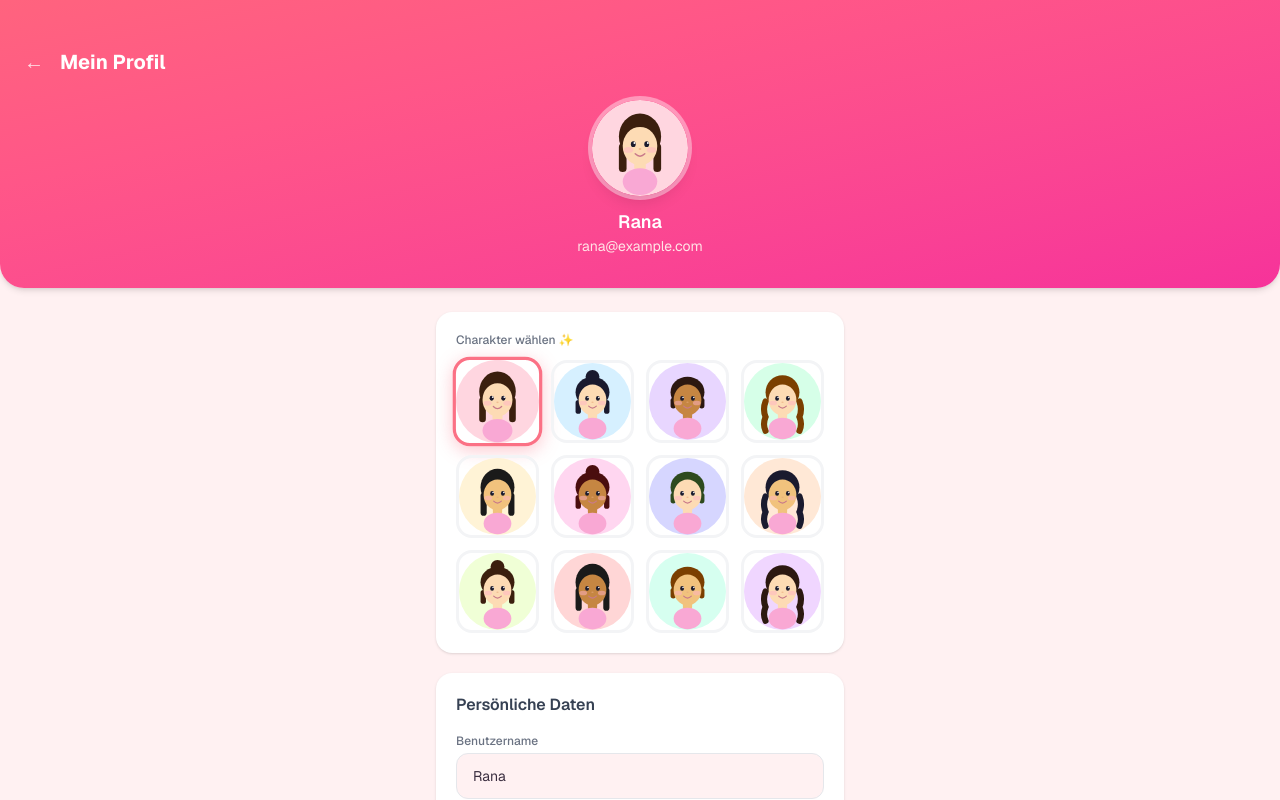
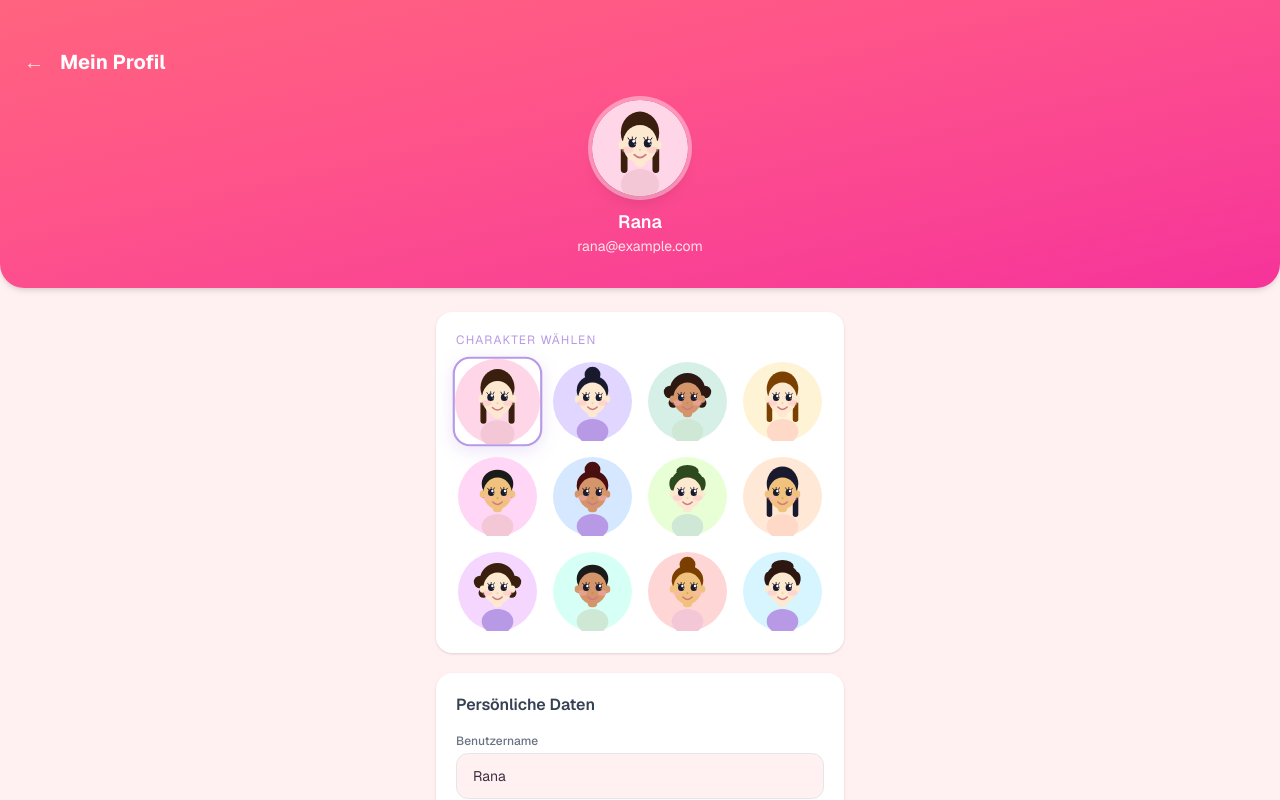
Before and after one commit to ranakarimzadeh22-debug/Luma, a Next.js app: page /profile in a window 1280 px wide. Shown: the top 800 px of the page. Built offline with nearby package versions, Linux system fonts and the light colour scheme.

Commit message:
feat: neue cute minimale Avatare mit Wimpern, großen Augen und Pastell-Tops

```diff
--- a/src/app/profile/page.tsx
+++ b/src/app/profile/page.tsx
@@ -32,7 +32,7 @@ export default function ProfilePage() {
         {/* Avatar */}
         <div className="flex flex-col items-center mt-6">
           <div className="w-24 h-24 rounded-full overflow-hidden shadow-lg ring-4 ring-white/40">
-            {(() => { const a = avatarList.find(x => x.id === avatar) ?? avatarList[0]; return <AvatarSVG bg={a.bg} skin={a.skin} hair={a.hair} hairStyle={a.hairStyle} />; })()}
+            {(() => { const a = avatarList.find(x => x.id === avatar) ?? avatarList[0]; return <AvatarSVG bg={a.bg} skin={a.skin} hair={a.hair} hairStyle={a.hairStyle} top={a.top} />; })()}
           </div>
           <p className="text-white font-semibold mt-3 text-lg">{profile.name}</p>
           <p className="text-rose-100 text-sm">{profile.email}</p>
--- a/src/components/AvatarPicker.tsx
+++ b/src/components/AvatarPicker.tsx
@@ -6,114 +6,130 @@ interface AvatarPickerProps {
 }
 
 export const avatarList = [
-  { id: "a1", bg: "#ffd6e0", skin: "#FDDBB4", hair: "#3b1f0e", hairStyle: "long" },
-  { id: "a2", bg: "#d6f0ff", skin: "#FDDBB4", hair: "#1a1a2e", hairStyle: "bun" },
-  { id: "a3", bg: "#e8d6ff", skin: "#c68642", hair: "#2c1810", hairStyle: "short" },
-  { id: "a4", bg: "#d6ffe8", skin: "#FDDBB4", hair: "#7b3f00", hairStyle: "wavy" },
-  { id: "a5", bg: "#fff3d6", skin: "#f1c27d", hair: "#1a1a1a", hairStyle: "long" },
-  { id: "a6", bg: "#ffd6f0", skin: "#c68642", hair: "#4a0e0e", hairStyle: "bun" },
-  { id: "a7", bg: "#d6d6ff", skin: "#FDDBB4", hair: "#2d4a1e", hairStyle: "short" },
-  { id: "a8", bg: "#ffe8d6", skin: "#f1c27d", hair: "#1a1a2e", hairStyle: "wavy" },
-  { id: "a9", bg: "#f0ffd6", skin: "#FDDBB4", hair: "#3b1f0e", hairStyle: "bun" },
-  { id: "a10", bg: "#ffd6d6", skin: "#c68642", hair: "#1a1a1a", hairStyle: "long" },
-  { id: "a11", bg: "#d6fff0", skin: "#f1c27d", hair: "#7b3f00", hairStyle: "short" },
-  { id: "a12", bg: "#f0d6ff", skin: "#FDDBB4", hair: "#2c1810", hairStyle: "wavy" },
+  { id: "a1",  bg: "#ffd6e8", skin: "#fde8d0", hair: "#3b1f0e", hairStyle: "long",  top: "#f4c7d7" },
+  { id: "a2",  bg: "#e0d6ff", skin: "#fde8d0", hair: "#1a1a2e", hairStyle: "bun",   top: "#b799e5" },
+  { id: "a3",  bg: "#d6f0e8", skin: "#d4956a", hair: "#2c1810", hairStyle: "curly", top: "#cfe8d5" },
+  { id: "a4",  bg: "#fff3d6", skin: "#fde8d0", hair: "#7b3f00", hairStyle: "long",  top: "#ffd9c7" },
+  { id: "a5",  bg: "#ffd6f5", skin: "#f1c27d", hair: "#1a1a1a", hairStyle: "short", top: "#f4c7d7" },
+  { id: "a6",  bg: "#d6e8ff", skin: "#d4956a", hair: "#4a0e0e", hairStyle: "bun",   top: "#b799e5" },
+  { id: "a7",  bg: "#e8ffd6", skin: "#fde8d0", hair: "#2d4a1e", hairStyle: "pixie", top: "#cfe8d5" },
+  { id: "a8",  bg: "#ffe8d6", skin: "#f1c27d", hair: "#1a1a2e", hairStyle: "long",  top: "#ffd9c7" },
+  { id: "a9",  bg: "#f5d6ff", skin: "#fde8d0", hair: "#3b1f0e", hairStyle: "curly", top: "#b799e5" },
+  { id: "a10", bg: "#d6fff5", skin: "#d4956a", hair: "#1a1a1a", hairStyle: "short", top: "#cfe8d5" },
+  { id: "a11", bg: "#ffd6d6", skin: "#f1c27d", hair: "#7b3f00", hairStyle: "bun",   top: "#f4c7d7" },
+  { id: "a12", bg: "#d6f5ff", skin: "#fde8d0", hair: "#2c1810", hairStyle: "pixie", top: "#b799e5" },
 ];
 
-function HairLong({ color }: { color: string }) {
-  return (
-    <>
-      <ellipse cx="50" cy="38" rx="22" ry="24" fill={color} />
-      <rect x="28" y="45" width="8" height="30" rx="4" fill={color} />
-      <rect x="64" y="45" width="8" height="30" rx="4" fill={color} />
-    </>
-  );
+function Hair({ style, color }: { style: string; color: string }) {
+  switch (style) {
+    case "long":
+      return (
+        <>
+          <ellipse cx="50" cy="34" rx="20" ry="22" fill={color} />
+          <rect x="30" y="44" width="7" height="32" rx="3.5" fill={color} />
+          <rect x="63" y="44" width="7" height="32" rx="3.5" fill={color} />
+        </>
+      );
+    case "bun":
+      return (
+        <>
+          <ellipse cx="50" cy="36" rx="20" ry="19" fill={color} />
+          <circle cx="50" cy="16" r="10" fill={color} />
+          <circle cx="50" cy="16" r="5" fill={color} opacity="0.6" />
+        </>
+      );
+    case "curly":
+      return (
+        <>
+          <ellipse cx="50" cy="34" rx="22" ry="20" fill={color} />
+          <circle cx="28" cy="38" r="8" fill={color} />
+          <circle cx="72" cy="38" r="8" fill={color} />
+          <circle cx="32" cy="52" r="6" fill={color} />
+          <circle cx="68" cy="52" r="6" fill={color} />
+        </>
+      );
+    case "short":
+      return (
+        <>
+          <ellipse cx="50" cy="34" rx="20" ry="18" fill={color} />
+          <rect x="30" y="42" width="7" height="10" rx="3.5" fill={color} />
+          <rect x="63" y="42" width="7" height="10" rx="3.5" fill={color} />
+        </>
+      );
+    case "pixie":
+      return (
+        <>
+          <ellipse cx="50" cy="32" rx="20" ry="17" fill={color} />
+          <ellipse cx="32" cy="34" rx="5" ry="9" fill={color} />
+          <ellipse cx="68" cy="34" rx="5" ry="9" fill={color} />
+          <ellipse cx="50" cy="18" rx="14" ry="8" fill={color} />
+        </>
+      );
+    default:
+      return <ellipse cx="50" cy="34" rx="20" ry="20" fill={color} />;
+  }
 }
 
-function HairBun({ color }: { color: string }) {
-  return (
-    <>
-      <ellipse cx="50" cy="38" rx="22" ry="20" fill={color} />
-      <circle cx="50" cy="18" r="9" fill={color} />
-      <rect x="28" y="48" width="7" height="18" rx="3.5" fill={color} />
-      <rect x="65" y="48" width="7" height="18" rx="3.5" fill={color} />
-    </>
-  );
-}
-
-function HairShort({ color }: { color: string }) {
-  return (
-    <>
-      <ellipse cx="50" cy="38" rx="22" ry="20" fill={color} />
-      <rect x="28" y="45" width="7" height="14" rx="3.5" fill={color} />
-      <rect x="65" y="45" width="7" height="14" rx="3.5" fill={color} />
-    </>
-  );
-}
-
-function HairWavy({ color }: { color: string }) {
-  return (
-    <>
-      <ellipse cx="50" cy="38" rx="22" ry="22" fill={color} />
-      <path d="M28 50 Q24 60 28 70 Q24 80 28 88" stroke={color} strokeWidth="8" fill="none" strokeLinecap="round" />
-      <path d="M72 50 Q76 60 72 70 Q76 80 72 88" stroke={color} strokeWidth="8" fill="none" strokeLinecap="round" />
-    </>
-  );
-}
-
-function AvatarSVG({ bg, skin, hair, hairStyle }: { bg: string; skin: string; hair: string; hairStyle: string }) {
-  const HairComponent = {
-    long: HairLong,
-    bun: HairBun,
-    short: HairShort,
-    wavy: HairWavy,
-  }[hairStyle] ?? HairLong;
-
+export function AvatarSVG({ bg, skin, hair, hairStyle, top }: {
+  bg: string; skin: string; hair: string; hairStyle: string; top: string;
+}) {
   return (
     <svg viewBox="0 0 100 100" xmlns="http://www.w3.org/2000/svg" className="w-full h-full">
       {/* Background */}
       <circle cx="50" cy="50" r="50" fill={bg} />
 
-      {/* Hair behind */}
-      <HairComponent color={hair} />
+      {/* Hair (behind face) */}
+      <Hair style={hairStyle} color={hair} />
 
       {/* Neck */}
-      <rect x="44" y="62" width="12" height="12" rx="4" fill={skin} />
+      <rect x="44" y="60" width="12" height="10" rx="5" fill={skin} />
 
-      {/* Body */}
-      <ellipse cx="50" cy="85" rx="18" ry="14" fill="#f9a8d4" />
+      {/* Body / Top */}
+      <ellipse cx="50" cy="88" rx="20" ry="16" fill={top} />
 
       {/* Face */}
-      <ellipse cx="50" cy="48" rx="18" ry="20" fill={skin} />
+      <ellipse cx="50" cy="46" rx="18" ry="20" fill={skin} />
 
-      {/* Eyes */}
-      <ellipse cx="43" cy="46" rx="2.5" ry="3" fill="#1a1a2e" />
-      <ellipse cx="57" cy="46" rx="2.5" ry="3" fill="#1a1a2e" />
-      {/* Eye shine */}
-      <circle cx="44.2" cy="44.8" r="1" fill="white" />
-      <circle cx="58.2" cy="44.8" r="1" fill="white" />
+      {/* Ears */}
+      <ellipse cx="31" cy="47" rx="3.5" ry="4.5" fill={skin} />
+      <ellipse cx="69" cy="47" rx="3.5" ry="4.5" fill={skin} />
 
       {/* Blush */}
-      <ellipse cx="38" cy="52" rx="5" ry="3" fill="#ffb3c6" opacity="0.5" />
-      <ellipse cx="62" cy="52" rx="5" ry="3" fill="#ffb3c6" opacity="0.5" />
+      <ellipse cx="37" cy="52" rx="6" ry="3.5" fill="#ffb3c6" opacity="0.4" />
+      <ellipse cx="63" cy="52" rx="6" ry="3.5" fill="#ffb3c6" opacity="0.4" />
 
-      {/* Nose */}
-      <ellipse cx="50" cy="51" rx="1.5" ry="1" fill="#e8a87c" opacity="0.6" />
+      {/* Eyes — big cute */}
+      <ellipse cx="42" cy="45" rx="4" ry="4.5" fill="#1a1a2e" />
+      <ellipse cx="58" cy="45" rx="4" ry="4.5" fill="#1a1a2e" />
+      {/* Eye shine */}
+      <circle cx="43.5" cy="43" r="1.5" fill="white" />
+      <circle cx="59.5" cy="43" r="1.5" fill="white" />
+      <circle cx="44.8" cy="46" r="0.8" fill="white" opacity="0.6" />
+      <circle cx="60.8" cy="46" r="0.8" fill="white" opacity="0.6" />
 
-      {/* Smile */}
-      <path d="M45 56 Q50 61 55 56" stroke="#c97a8a" strokeWidth="1.5" fill="none" strokeLinecap="round" />
+      {/* Eyelashes */}
+      <line x1="39" y1="41.5" x2="37.5" y2="39.5" stroke="#1a1a2e" strokeWidth="1" strokeLinecap="round" />
+      <line x1="42" y1="40.5" x2="42" y2="38.5" stroke="#1a1a2e" strokeWidth="1" strokeLinecap="round" />
+      <line x1="45" y1="41" x2="46" y2="39" stroke="#1a1a2e" strokeWidth="1" strokeLinecap="round" />
+      <line x1="55" y1="41" x2="54" y2="39" stroke="#1a1a2e" strokeWidth="1" strokeLinecap="round" />
+      <line x1="58" y1="40.5" x2="58" y2="38.5" stroke="#1a1a2e" strokeWidth="1" strokeLinecap="round" />
+      <line x1="61" y1="41.5" x2="62.5" y2="39.5" stroke="#1a1a2e" strokeWidth="1" strokeLinecap="round" />
+
+      {/* Nose — tiny dot */}
+      <circle cx="50" cy="52" r="1.2" fill={skin === "#fde8d0" ? "#e8a87c" : "#b87040"} opacity="0.5" />
+
+      {/* Mouth — cute smile */}
+      <path d="M44 57 Q50 63 56 57" stroke="#d4748a" strokeWidth="1.8" fill="none" strokeLinecap="round" />
     </svg>
   );
 }
 
-export function avatarUrl(id: string) {
-  return id;
-}
+export function avatarUrl(id: string) { return id; }
 
 export default function AvatarPicker({ selected, onSelect }: AvatarPickerProps) {
   return (
     <div className="flex flex-col gap-3">
-      <p className="text-xs font-medium text-gray-500">Charakter wählen ✨</p>
+      <p className="text-xs tracking-widest" style={{ color: "#b799e5" }}>CHARAKTER WÄHLEN</p>
       <div className="grid grid-cols-4 gap-3">
         {avatarList.map((a) => (
           <button
@@ -122,22 +138,15 @@ export default function AvatarPicker({ selected, onSelect }: AvatarPickerProps)
             onClick={() => onSelect(a.id)}
             className="rounded-2xl aspect-square overflow-hidden transition-all"
             style={{
-              border: selected === a.id ? "3px solid #fb7185" : "3px solid #f3f4f6",
+              border: selected === a.id ? `2.5px solid #b799e5` : "2.5px solid transparent",
               transform: selected === a.id ? "scale(1.08)" : "scale(1)",
-              boxShadow: selected === a.id ? "0 4px 16px #fb718560" : "none",
+              boxShadow: selected === a.id ? "0 4px 16px #b799e540" : "none",
             }}
           >
-            <AvatarSVG
-              bg={a.bg}
-              skin={a.skin}
-              hair={a.hair}
-              hairStyle={a.hairStyle}
-            />
+            <AvatarSVG bg={a.bg} skin={a.skin} hair={a.hair} hairStyle={a.hairStyle} top={a.top} />
           </button>
         ))}
       </div>
     </div>
   );
 }
-
-export { AvatarSVG };
```
